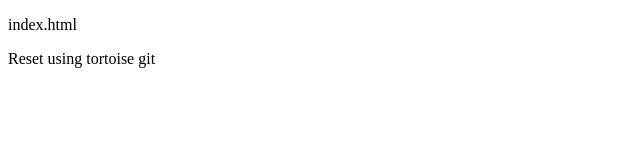
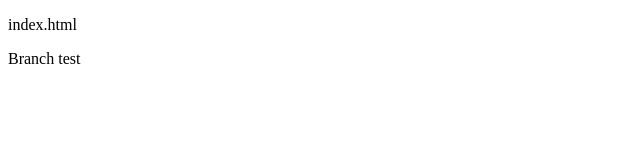
Before and after one commit to LogicalShot/MyLocalRepo, a plain HTML site: page index.html in a window 1280 px wide. Shown: the full height of the page, 0-640 px from the left. Drawn offline with Linux system fonts and the light colour scheme.

Commit message:
Branch test

```diff
--- a/index.html
+++ b/index.html
@@ -2,6 +2,6 @@
 <html>
 <body>
 <p>index.html</p>
-Reset using tortoise git
+Branch test
 </body>
 </html>
```
